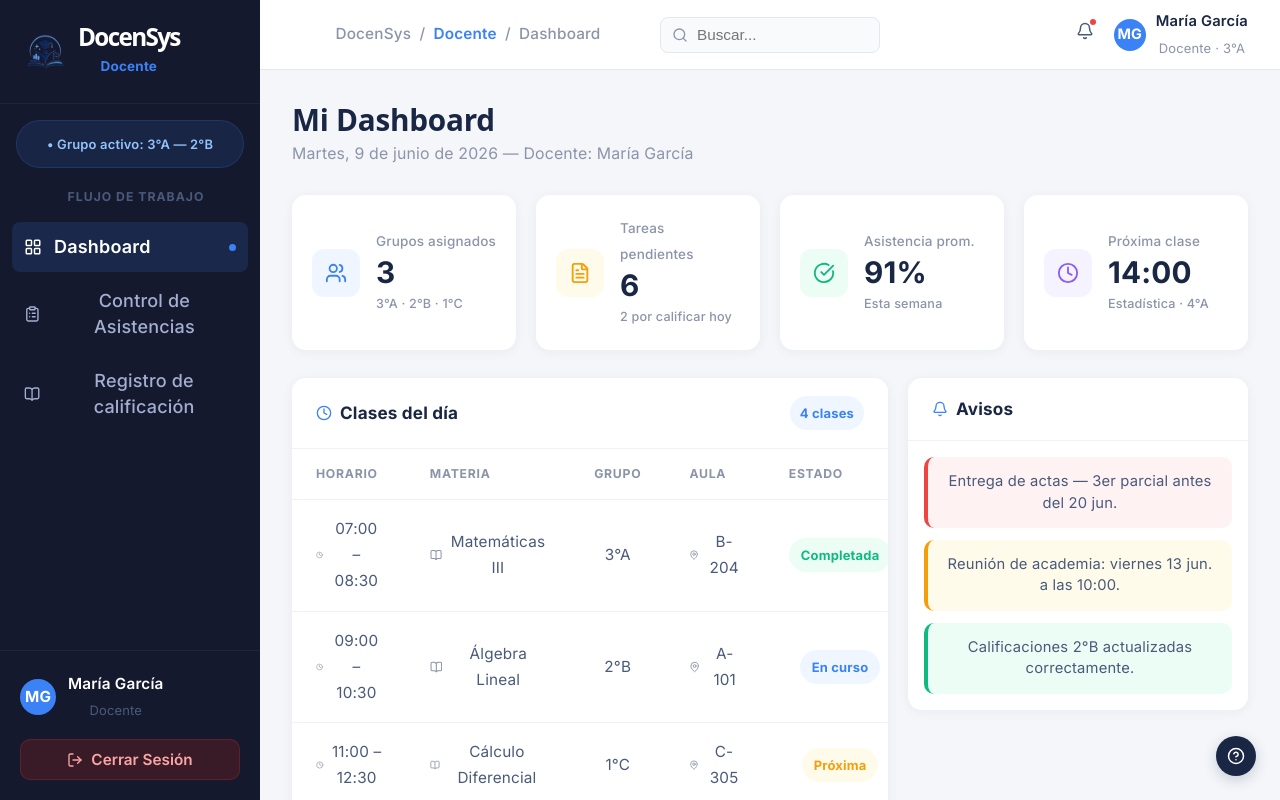
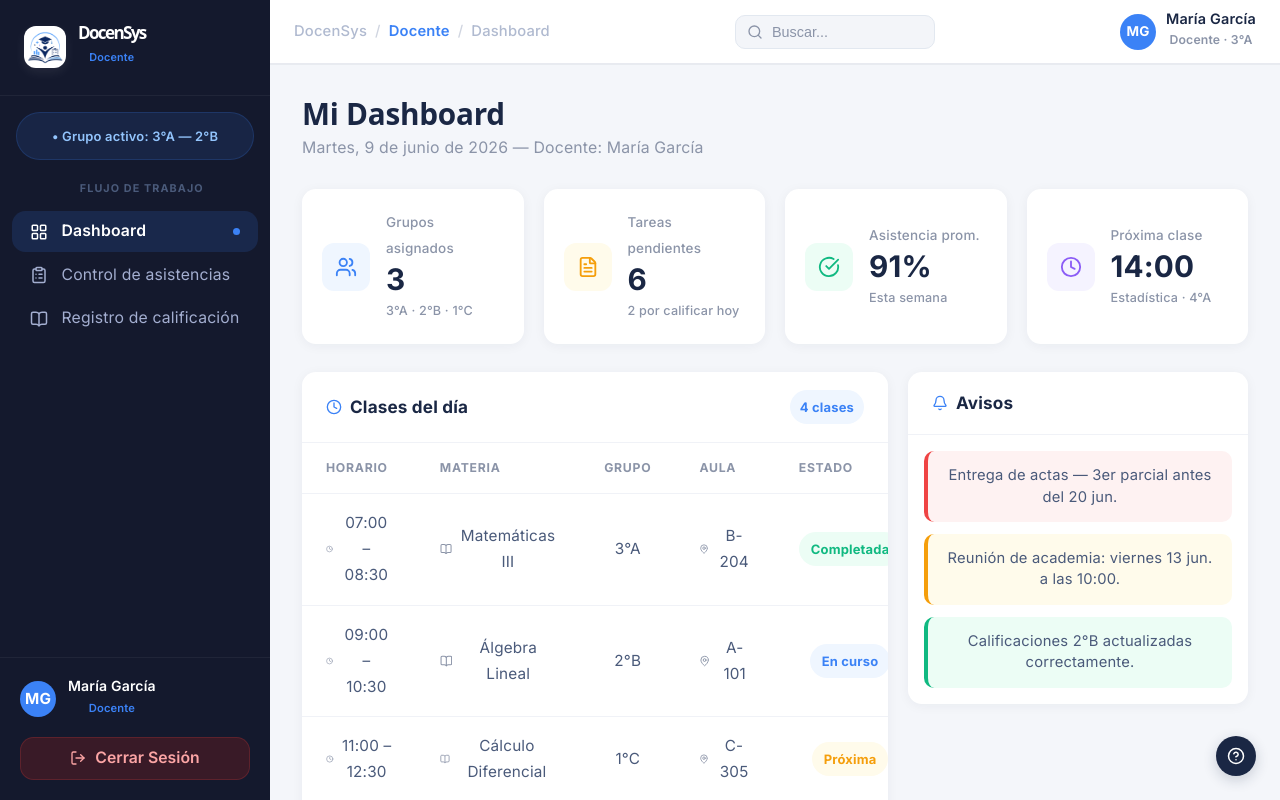
Before and after one commit to Digimeru/Proyecto-estadia, a React (Vite) app in the folder Frontend/SIGEA-PP/: page /docente in a window 1280 px wide. Built offline with nearby package versions, Linux system fonts and the light colour scheme.

Commit message:
Retoques en pages de Docente

```diff
--- a/Frontend/SIGEA-PP/src/pages/Docente/DashboardDocente.css
+++ b/Frontend/SIGEA-PP/src/pages/Docente/DashboardDocente.css
@@ -12,13 +12,16 @@
 
 /* --- Sidebar --- */
 .sidebar {
-  width: 260px;
+  width: 15rem;
+  min-width: 15rem;
+  height: 100vh;
   background-color: #14192d;
   color: #8b94a8;
   display: flex;
   flex-direction: column;
   justify-content: space-between;
   flex-shrink: 0;
+  box-sizing: border-box;
 }
 
 .sidebar-logo {
@@ -32,9 +35,21 @@
   gap: 12px;
 }
 
-.sidebar-logo-img {
+.sidebar-logo-badge {
   width: 42px;
   height: 42px;
+  display: flex;
+  align-items: center;
+  justify-content: center;
+  border-radius: 12px;
+  background-color: #ffffff;
+  box-shadow: 0 4px 12px rgba(255, 255, 255, 0.08);
+  flex-shrink: 0;
+}
+
+.sidebar-logo-img {
+  width: 40px;
+  height: 40px;
   object-fit: contain;
   flex-shrink: 0;
 }
@@ -42,17 +57,18 @@
 .sidebar-logo-text h1 {
   color: white;
   margin: 0;
-  font-size: 1.35rem;
-  font-weight: 800;
+  font-size: 0.95rem;
+  font-weight: 700;
   line-height: 1.1;
 }
 
 .sidebar-logo-text span {
   color: #3b82f6;
-  font-size: 0.75rem;
-  font-weight: 700;
+  font-size: 0.6rem;
+  font-weight: 600;
+  letter-spacing: 0.02em;
   display: block;
-  margin-top: 2px;
+  margin-top: 0.1rem;
 }
 
 .active-group-badge {
@@ -72,26 +88,28 @@
 }
 
 .menu-title {
-  font-size: 0.68rem;
+  font-size: 0.6rem;
   font-weight: 700;
   color: #4a5a7a;
   text-transform: uppercase;
-  letter-spacing: 1px;
-  padding-left: 12px;
-  margin-bottom: 12px;
+  letter-spacing: 0.1em;
+  padding-left: 0.75rem;
+  margin-bottom: 0.5rem;
 }
 
 .menu-item {
   display: flex;
   align-items: center;
-  gap: 12px;
-  padding: 12px;
-  border-radius: 8px;
-  font-weight: 500;
+  gap: 0.75rem;
+  padding: 0.625rem 1rem;
+  border-radius: 0.75rem;
+  font-size: 0.875rem;
+  font-weight: 400;
+  line-height: 1.2;
   cursor: pointer;
-  margin-bottom: 4px;
+  margin-bottom: 0.125rem;
   color: #a3aed0;
-  transition: background 0.2s;
+  transition: background 0.18s ease, color 0.18s ease;
   text-decoration: none;
 }
 
@@ -144,31 +162,34 @@
 .user-name {
   margin: 0;
   color: white;
-  font-size: 0.85rem;
+  font-size: 0.78rem;
   font-weight: 600;
+  line-height: 1.2;
 }
 
 .user-role {
   margin: 0;
-  color: #4a5a7a;
-  font-size: 0.72rem;
+  color: #3b82f6;
+  font-size: 0.62rem;
+  font-weight: 600;
 }
 
 .logout-btn {
   display: flex;
   align-items: center;
   justify-content: center;
-  gap: 8px;
+  gap: 0.5rem;
   width: 100%;
-  padding: 10px 16px;
+  padding: 0.625rem 1rem;
   background: rgba(127, 29, 29, 0.35);
   border: 1px solid rgba(239, 68, 68, 0.2);
-  border-radius: 10px;
+  border-radius: 0.75rem;
   color: #fca5a5;
-  font-size: 0.85rem;
+  font-size: 0.875rem;
   font-weight: 600;
+  line-height: 1.2;
   cursor: pointer;
-  transition: background 0.2s;
+  transition: background 0.18s ease, border-color 0.18s ease, color 0.18s ease;
   font-family: inherit;
 }
 
@@ -182,28 +203,43 @@
   display: flex;
   flex-direction: column;
   overflow-x: hidden;
+  min-width: 0;
+  padding-top: 64px;
+  box-sizing: border-box;
 }
 
 .topbar {
-  height: 70px;
+  position: fixed;
+  top: 0;
+  right: 0;
+  left: 15rem;
+  height: 64px;
   background-color: white;
-  border-bottom: 1px solid #e2e8f0;
-  display: grid;
-  grid-template-columns: 1fr auto 1fr;
+  border-bottom: 1px solid #e8eaf0;
+  box-shadow: 0 1px 0 rgba(26, 39, 68, 0.05);
+  display: flex;
   align-items: center;
-  padding: 0 32px;
+  justify-content: space-between;
+  padding: 0 24px;
+  gap: 12px;
   flex-shrink: 0;
-  gap: 16px;
+  z-index: 10;
+  box-sizing: border-box;
 }
 
 .breadcrumbs {
-  font-size: 0.85rem;
-  color: #8b94a8;
+  display: flex;
+  align-items: center;
+  gap: 8px;
+  font-size: 0.82rem;
+  color: #b0bad0;
   font-weight: 500;
+  min-width: 0;
 }
 
 .breadcrumb-sep {
-  margin: 0 4px;
+  margin: 0;
+  color: #d0d5e0;
 }
 
 .breadcrumbs .current {
@@ -216,6 +252,7 @@
   display: flex;
   align-items: center;
   justify-self: center;
+  margin: 0 auto;
 }
 
 .search-icon {
@@ -226,33 +263,24 @@
 .search-input {
   padding: 8px 12px 8px 36px;
   border: 1px solid #e2e8f0;
-  border-radius: 8px;
-  background-color: #f8fafc;
-  font-size: 0.85rem;
-  width: 220px;
+  border-radius: 10px;
+  background-color: #f3f5f9;
+  font-size: 0.8rem;
+  width: 200px;
   outline: none;
+  box-sizing: border-box;
+  color: #1a2744;
+}
+
+.search-input::placeholder {
+  color: #8b94a8;
 }
 
 .topbar-actions {
   display: flex;
   align-items: center;
-  gap: 20px;
+  gap: 12px;
   justify-self: end;
-}
-
-.notification-bell {
-  position: relative;
-  cursor: pointer;
-}
-
-.bell-badge {
-  position: absolute;
-  top: -2px;
-  right: -2px;
-  width: 6px;
-  height: 6px;
-  background-color: #ef4444;
-  border-radius: 50%;
 }
 
 .topbar-user {
@@ -262,30 +290,32 @@
 }
 
 .topbar-avatar {
-  width: 32px;
-  height: 32px;
-  border-radius: 50%;
+  width: 36px;
+  height: 36px;
+  border-radius: 999px;
   background-color: #3b82f6;
   color: white;
   display: flex;
   align-items: center;
   justify-content: center;
   font-weight: 700;
-  font-size: 0.8rem;
+  font-size: 0.75rem;
   flex-shrink: 0;
 }
 
 .topbar-user-name {
   margin: 0;
   color: #1a2744;
-  font-size: 0.82rem;
+  font-size: 0.8rem;
   font-weight: 600;
+  line-height: 1.2;
 }
 
 .topbar-user-role {
   margin: 0;
   color: #8b94a8;
-  font-size: 0.72rem;
+  font-size: 0.68rem;
+  font-weight: 600;
 }
 
 /* --- Cuerpo del dashboard --- */
--- a/Frontend/SIGEA-PP/src/pages/Docente/DocenteLayout.tsx
+++ b/Frontend/SIGEA-PP/src/pages/Docente/DocenteLayout.tsx
@@ -6,7 +6,7 @@ import { DocenteTopBar } from "./DocenteTopBar";
 
 const pageTitles: Record<string, string> = {
   "/docente": "Dashboard",
-  "/docente/asistencias": "Control de Asistencias",
+  "/docente/asistencias": "Control de asistencias",
   "/docente/calificaciones": "Registro de calificación",
 };
 
--- a/Frontend/SIGEA-PP/src/pages/Docente/DocenteSidebar.tsx
+++ b/Frontend/SIGEA-PP/src/pages/Docente/DocenteSidebar.tsx
@@ -4,7 +4,7 @@ import logo1 from "../../assets/images/logo1.png";
 
 const navItems = [
   { to: "/docente", label: "Dashboard", icon: LayoutGrid, end: true },
-  { to: "/docente/asistencias", label: "Control de Asistencias", icon: ClipboardList, end: false },
+  { to: "/docente/asistencias", label: "Control de asistencias", icon: ClipboardList, end: false },
   { to: "/docente/calificaciones", label: "Registro de calificación", icon: BookOpen, end: false },
 ];
 
@@ -16,7 +16,9 @@ export function DocenteSidebar() {
       <div>
         <div className="sidebar-logo">
           <div className="sidebar-logo-row">
-            <img src={logo1} alt="DocenSys" className="sidebar-logo-img" />
+            <div className="sidebar-logo-badge">
+              <img src={logo1} alt="DocenSys" className="sidebar-logo-img" />
+            </div>
             <div className="sidebar-logo-text">
               <h1>DocenSys</h1>
               <span>Docente</span>
--- a/Frontend/SIGEA-PP/src/pages/Docente/DocenteTopBar.tsx
+++ b/Frontend/SIGEA-PP/src/pages/Docente/DocenteTopBar.tsx
@@ -1,4 +1,4 @@
-import { Search, Bell } from "lucide-react";
+import { Search } from "lucide-react";
 
 interface DocenteTopBarProps {
   pageTitle: string;
@@ -19,11 +19,6 @@ export function DocenteTopBar({ pageTitle }: DocenteTopBarProps) {
       </div>
 
       <div className="topbar-actions">
-        <div className="notification-bell">
-          <Bell size={18} color="#4a5a7a" />
-          <div className="bell-badge" />
-        </div>
-
         <div className="topbar-user">
           <div className="topbar-avatar">MG</div>
           <div className="topbar-user-info">
```
